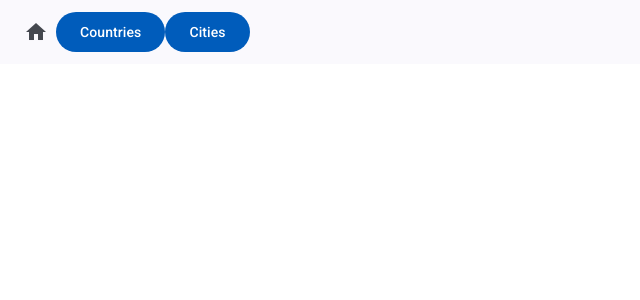
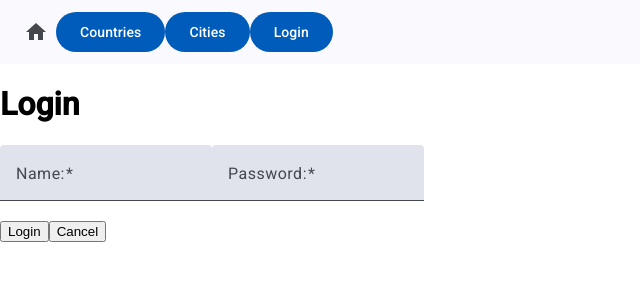
Before and after one commit to AbdulSafiCS/weatherForecaseAngular, an Angular app: page /login in a window 1280 px wide. Before the commit this address led to /. Shown: the top 300 px of the page, without its empty margins (0-640 px from the left). Built offline with nearby package versions, Linux system fonts and the light colour scheme.

Commit message:
login page and method created

```diff
--- a/src/app/app.routes.ts
+++ b/src/app/app.routes.ts
@@ -3,10 +3,12 @@ import { CountryComponent } from './country/country.component';
 import { CityComponent } from './city/city.component';
 import { WeatherComponent } from './weather/weather.component';
 import { CountryPopulationComponent } from './country/country-population.component';
+import { LoginComponent } from './auth/login.component';
 
 export const routes: Routes = [
     {path: "countries", component: CountryComponent},
     {path: "cities", component: CityComponent},
     {path: "country-population/:id", component: CountryPopulationComponent},
-    {path: "", component: WeatherComponent, pathMatch: "full"}
+    {path: "", component: WeatherComponent, pathMatch: "full"},
+    {path: "login", component: LoginComponent}
 ];
--- /dev/null
+++ b/src/app/auth/auth.service.ts
@@ -0,0 +1,16 @@
+import { Injectable } from '@angular/core';
+import { LoginRequest } from './login-request';
+import { Observable } from 'rxjs';
+import { LoginResponse } from './login-response';
+import { HttpClient } from '@angular/common/http';
+import { environment } from '../../environments/environment.development';
+
+@Injectable({
+  providedIn: 'root'
+})
+export class AuthService {
+  constructor(private http: HttpClient) { }
+  login(loginRequest: LoginRequest ): Observable<LoginResponse> {
+    return this.http.post<LoginResponse>(`${environment.baseUrl}api/Admin/Login`, loginRequest);
+  }
+}
--- /dev/null
+++ b/src/app/auth/login-request.ts
@@ -0,0 +1,4 @@
+export interface LoginRequest {
+    username: string;
+    password: string;
+}
--- /dev/null
+++ b/src/app/auth/login-response.ts
@@ -0,0 +1,5 @@
+export interface LoginResponse {
+    success: boolean,
+    message: string;
+    token: string,
+}
--- /dev/null
+++ b/src/app/auth/login.component.html
@@ -0,0 +1,22 @@
+
+
+<div class="login">
+    <h1>Login</h1>
+    <form [formGroup]="form" (ngSubmit)="onSubmit()">
+
+        <mat-form-field>
+            <mat-label>Name:</mat-label>
+            <input matInput formControlName="userName" required="required" placeholder="Enter user name">
+        </mat-form-field>
+
+        <mat-form-field>
+            <mat-label>Password:</mat-label>
+            <input matInput type="password" formControlName="password" required="required" placeholder="Enter password">
+        </mat-form-field>
+
+        <div>
+            <button mat-flat-button color="primary" type="submit">Login</button>
+            <button mat-flat-button color="secondary" [routerLink]="['/']">Cancel</button>
+        </div>
+    </form>
+  </div>
--- /dev/null
+++ b/src/app/auth/login.component.ts
@@ -0,0 +1,45 @@
+import { Component, OnInit } from '@angular/core';
+import { ReactiveFormsModule , FormControl, FormGroup, RequiredValidator, UntypedFormGroup, Validators} from '@angular/forms';
+import { MatFormFieldModule } from '@angular/material/form-field';
+import { RouterLink } from '@angular/router';
+import { MatInputModule } from '@angular/material/input';
+import { AuthService } from './auth.service';
+import { LoginRequest } from './login-request';
+import { LoginResponse } from './login-response';
+@Component({
+  selector: 'app-login',
+  standalone: true,
+  imports: [ReactiveFormsModule, MatFormFieldModule, RouterLink, MatInputModule],
+  templateUrl: './login.component.html',
+  styleUrl: './login.component.scss'
+})
+export class LoginComponent implements OnInit {
+ngOnInit(): void {
+  this.form = new FormGroup({
+    userName: new FormControl("", Validators.required),
+    password: new FormControl("", Validators.required)
+  })
+}
+form!: UntypedFormGroup
+onSubmit(): void {
+  var loginRequest: LoginRequest = {
+    username: this.form.controls["userName"].value,
+    password: this.form.controls["password"].value
+  };
+
+  var loginResponse : LoginResponse;
+  this.authService.login(loginRequest).subscribe(
+    {
+      next: result => {
+        loginResponse = result;
+        console.log(loginResponse);
+      },
+      error: e => console.error(e)
+    }
+      );
+}
+constructor(private authService: AuthService){}
+
+
+
+}
--- a/src/app/nav-bar/nav-bar.component.html
+++ b/src/app/nav-bar/nav-bar.component.html
@@ -6,5 +6,6 @@
 
         <a mat-flat-button color="primary" [routerLink]="['/countries']">Countries</a>
         <a mat-flat-button color="primary" [routerLink]="['/cities']">Cities</a>
+        <a mat-flat-button color="primary" [routerLink]="['/login']">Login</a>
     </mat-toolbar>
 </header>
```
Also changed, not shown: src/app/auth/login.component.scss (added), 2 other files (tests, documents, lock files or other folders).
